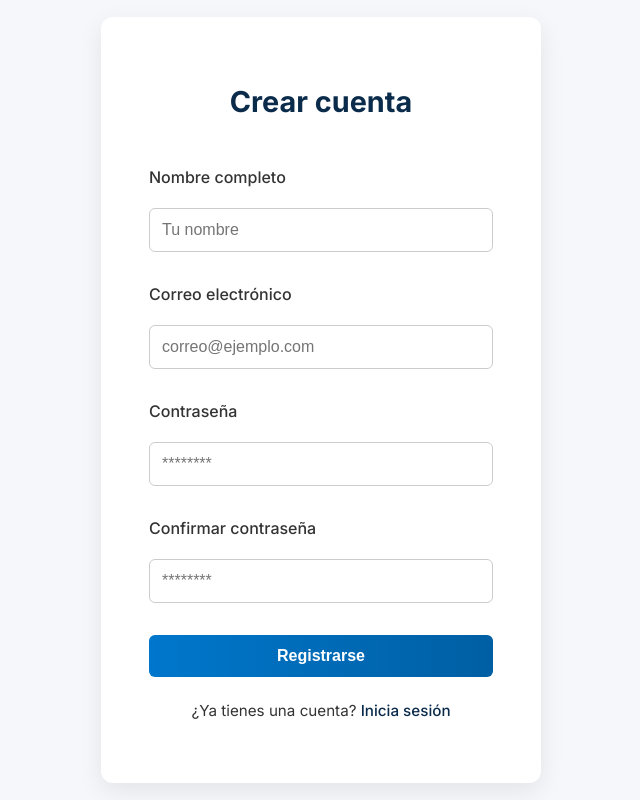
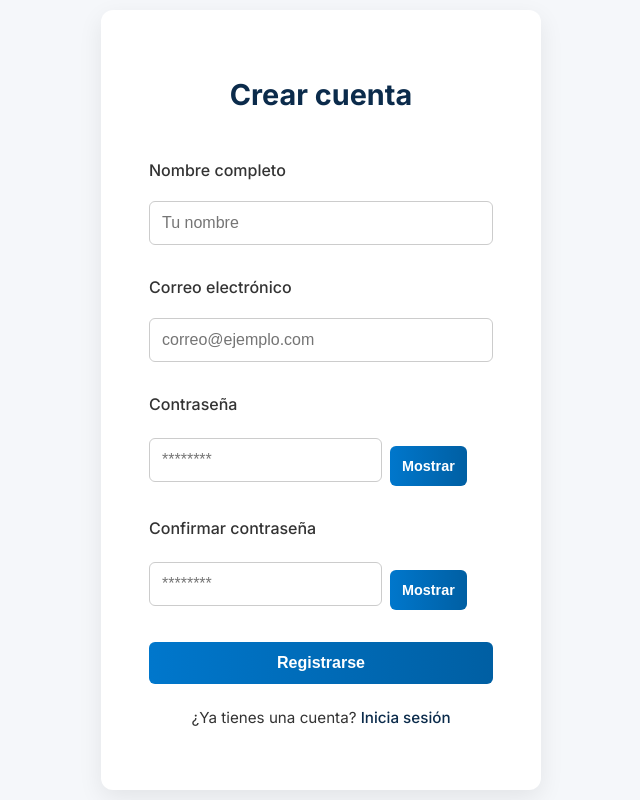
Before and after one commit to Diegocarrasco12/pharma_project, a React (Vite) app in the folder frontend/: page /registro in a window 1280 px wide. Shown: the whole page, without its empty margins (319-959 px from the left). Built offline with nearby package versions, Linux system fonts and the light colour scheme.

Commit message:
frontend ok

```diff
--- a/frontend/src/main.jsx
+++ b/frontend/src/main.jsx
@@ -9,6 +9,7 @@ import AdminDashboard from './pages/AdminDashboard.jsx';
 import LoginPage from './pages/LoginPage.jsx';
 import RegisterPage from './pages/RegisterPage.jsx';
 import ContactPage from './pages/ContactPage.jsx';
+import NotFound from './pages/NotFound.jsx';
 
 import { CartProvider } from './context/CartContext';
 
@@ -26,6 +27,7 @@ createRoot(document.getElementById('root')).render(
           <Route path="/login" element={<LoginPage />} />
           <Route path="/registro" element={<RegisterPage />} />
           <Route path="/contacto" element={<ContactPage />} />
+          <Route path="*" element={<NotFound />} /> {/* ✅ Ruta 404 */}
         </Routes>
       </BrowserRouter>
     </CartProvider>
--- a/frontend/src/pages/LoginPage.jsx
+++ b/frontend/src/pages/LoginPage.jsx
@@ -8,6 +8,7 @@ const LoginPage = () => {
   const [password, setPassword] = useState('');
   const [errors, setErrors] = useState({});
   const [loading, setLoading] = useState(false);
+  const [showPassword, setShowPassword] = useState(false);
   const firstErrorRef = useRef(null);
 
   const validate = () => {
@@ -38,6 +39,9 @@ const LoginPage = () => {
 
     if (Object.keys(formErrors).length === 0) {
       toast.success('Inicio de sesión exitoso');
+      // Reset del formulario
+      setEmail('');
+      setPassword('');
       // Aquí irá lógica futura de autenticación
     } else {
       toast.error('Por favor corrige los errores del formulario');
@@ -60,13 +64,22 @@ const LoginPage = () => {
           {errors.email && <p className={styles.error}>{errors.email}</p>}
 
           <label>Contraseña</label>
+          <div className={styles.passwordContainer}>
             <input
-            type="password"
+              type={showPassword ? 'text' : 'password'}
               value={password}
               onChange={(e) => setPassword(e.target.value)}
               placeholder="********"
               ref={errors.password && !errors.email ? firstErrorRef : null}
             />
+            <button
+              type="button"
+              onClick={() => setShowPassword(!showPassword)}
+              className={styles.toggleButton}
+            >
+              {showPassword ? 'Ocultar' : 'Mostrar'}
+            </button>
+          </div>
           {errors.password && <p className={styles.error}>{errors.password}</p>}
 
           <button type="submit" disabled={loading}>
--- a/frontend/src/pages/LoginPage.module.css
+++ b/frontend/src/pages/LoginPage.module.css
@@ -79,3 +79,18 @@
   margin-top: -0.5rem;
   margin-bottom: 0.5rem;
 }
+.passwordContainer {
+  position: relative;
+  display: flex;
+  align-items: center;
+}
+
+.toggleButton {
+  margin-left: 8px;
+  padding: 6px 10px;
+  background-color: transparent;
+  border: none;
+  color: #007bff;
+  cursor: pointer;
+  font-size: 0.9rem;
+}
--- /dev/null
+++ b/frontend/src/pages/NotFound.jsx
@@ -0,0 +1,17 @@
+import React from 'react';
+import { Link } from 'react-router-dom';
+import styles from './NotFound.module.css';
+
+const NotFound = () => {
+  return (
+    <div className={styles.container}>
+      <h1>404</h1>
+      <p>Página no encontrada</p>
+      <Link to="/" className={styles.homeButton}>
+        Volver al inicio
+      </Link>
+    </div>
+  );
+};
+
+export default NotFound;
--- /dev/null
+++ b/frontend/src/pages/NotFound.module.css
@@ -0,0 +1,30 @@
+.container {
+  text-align: center;
+  padding: 100px 20px;
+}
+
+.container h1 {
+  font-size: 6rem;
+  margin-bottom: 20px;
+  color: #ff6b6b;
+}
+
+.container p {
+  font-size: 1.5rem;
+  margin-bottom: 30px;
+}
+
+.homeButton {
+  display: inline-block;
+  padding: 12px 24px;
+  background-color: #007bff;
+  color: #fff;
+  border-radius: 6px;
+  text-decoration: none;
+  font-weight: bold;
+  transition: background-color 0.3s ease;
+}
+
+.homeButton:hover {
+  background-color: #0056b3;
+}
--- a/frontend/src/pages/RegisterPage.jsx
+++ b/frontend/src/pages/RegisterPage.jsx
@@ -10,6 +10,8 @@ const RegisterPage = () => {
   const [confirmPassword, setConfirmPassword] = useState('');
   const [errors, setErrors] = useState({});
   const [loading, setLoading] = useState(false);
+  const [showPassword, setShowPassword] = useState(false);
+  const [showConfirmPassword, setShowConfirmPassword] = useState(false);
   const firstErrorRef = useRef(null);
 
   const validate = () => {
@@ -51,7 +53,11 @@ const RegisterPage = () => {
 
     if (Object.keys(formErrors).length === 0) {
       toast.success('Cuenta creada con éxito');
-      // Aquí irá lógica futura de registro
+      // Reset del formulario
+      setName('');
+      setEmail('');
+      setPassword('');
+      setConfirmPassword('');
     } else {
       toast.error('Por favor corrige los errores del formulario');
     }
@@ -83,18 +89,28 @@ const RegisterPage = () => {
           {errors.email && <p className={styles.error}>{errors.email}</p>}
 
           <label>Contraseña</label>
+          <div className={styles.passwordContainer}>
             <input
-            type="password"
+              type={showPassword ? 'text' : 'password'}
               value={password}
               onChange={(e) => setPassword(e.target.value)}
               placeholder="********"
               ref={errors.password && !errors.name && !errors.email ? firstErrorRef : null}
             />
+            <button
+              type="button"
+              onClick={() => setShowPassword(!showPassword)}
+              className={styles.toggleButton}
+            >
+              {showPassword ? 'Ocultar' : 'Mostrar'}
+            </button>
+          </div>
           {errors.password && <p className={styles.error}>{errors.password}</p>}
 
           <label>Confirmar contraseña</label>
+          <div className={styles.passwordContainer}>
             <input
-            type="password"
+              type={showConfirmPassword ? 'text' : 'password'}
               value={confirmPassword}
               onChange={(e) => setConfirmPassword(e.target.value)}
               placeholder="********"
@@ -107,6 +123,14 @@ const RegisterPage = () => {
                   : null
               }
             />
+            <button
+              type="button"
+              onClick={() => setShowConfirmPassword(!showConfirmPassword)}
+              className={styles.toggleButton}
+            >
+              {showConfirmPassword ? 'Ocultar' : 'Mostrar'}
+            </button>
+          </div>
           {errors.confirmPassword && (
             <p className={styles.error}>{errors.confirmPassword}</p>
           )}
--- a/frontend/src/pages/RegisterPage.module.css
+++ b/frontend/src/pages/RegisterPage.module.css
@@ -72,3 +72,18 @@
 .loginLink a:hover {
   text-decoration: underline;
 }
+.passwordContainer {
+  position: relative;
+  display: flex;
+  align-items: center;
+}
+
+.toggleButton {
+  margin-left: 8px;
+  padding: 6px 10px;
+  background-color: transparent;
+  border: none;
+  color: #007bff;
+  cursor: pointer;
+  font-size: 0.9rem;
+}
```
Lines whose indentation alone changed are shown as unchanged.
